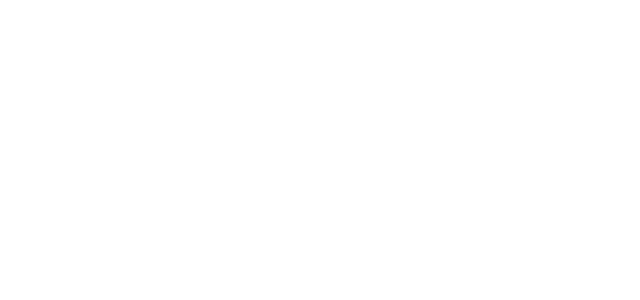
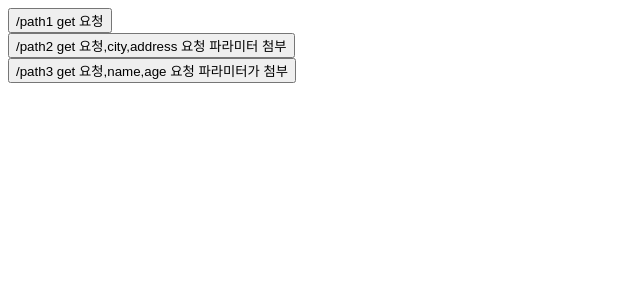
Before and after one commit to parkjaewook1/react20240509, a React (Vite) app: page / in a window 1280 px wide. Shown: the top 300 px of the page, without its empty margins (0-640 px from the left). Built offline with nearby package versions, Linux system fonts and the light colour scheme.

Commit message:
axios 로 ajax get 요청 연습 완료

```diff
--- a/src/App.jsx
+++ b/src/App.jsx
@@ -1,7 +1,42 @@
 import React from "react";
+import axios from "axios";
 
 function App(props) {
-  return <div></div>;
+  function handleClick1() {
+    axios.get("/path1");
+  }
+
+  function handleClick2() {
+    const qs = new URLSearchParams();
+    qs.append("city", "seoul");
+    qs.append("address", "korea");
+    axios.get("/path2?" + qs);
+  }
+
+  function handleClick3() {
+    const params = new URLSearchParams();
+    params.append("name", "흥민");
+    params.append("age", 44);
+    axios.get("/path3?" + params);
+  }
+
+  return (
+    <div>
+      <div>
+        <button onClick={handleClick1}>/path1 get 요청</button>
+      </div>
+      <div>
+        <button onClick={handleClick2}>
+          /path2 get 요청,city,address 요청 파라미터 첨부
+        </button>
+      </div>
+      <div>
+        <button onClick={handleClick3}>
+          /path3 get 요청,name,age 요청 파라미터가 첨부
+        </button>
+      </div>
+    </div>
+  );
 }
 
 export default App;
```
